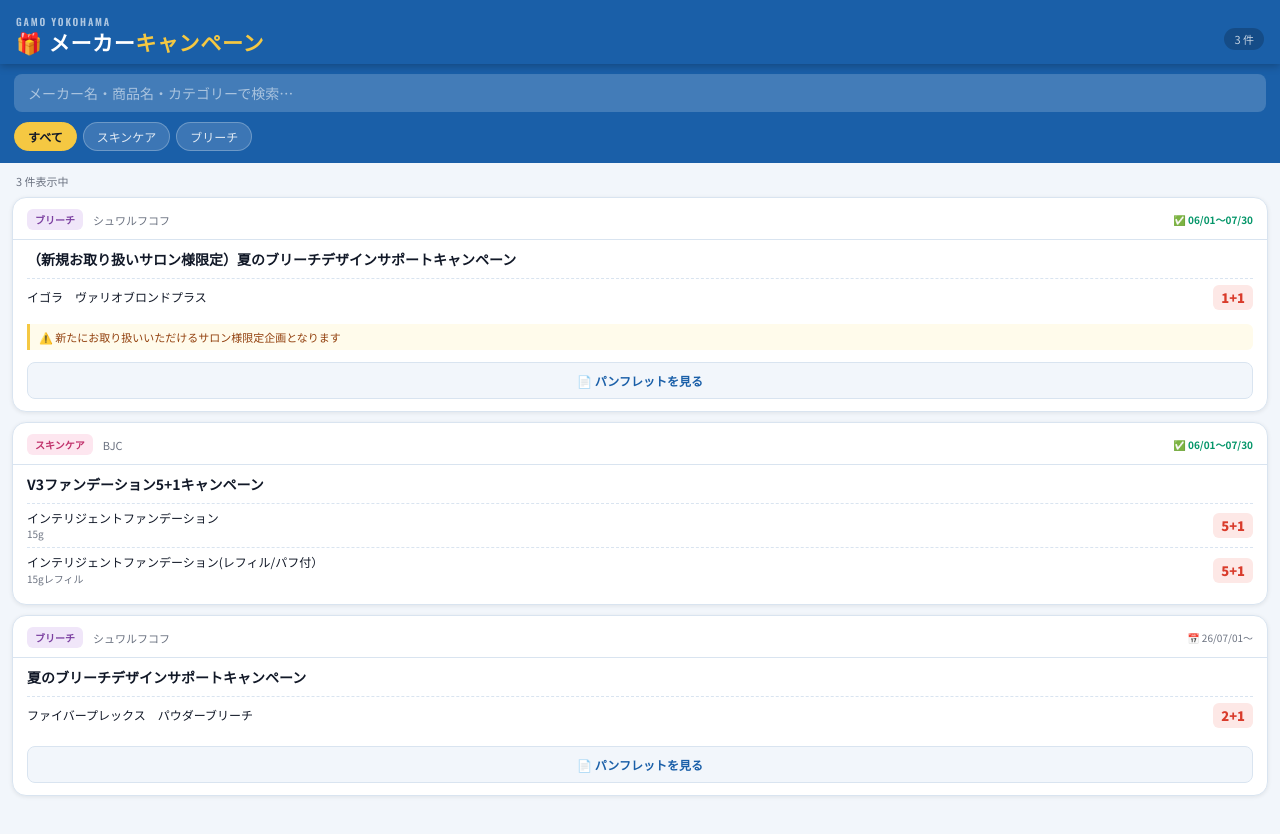
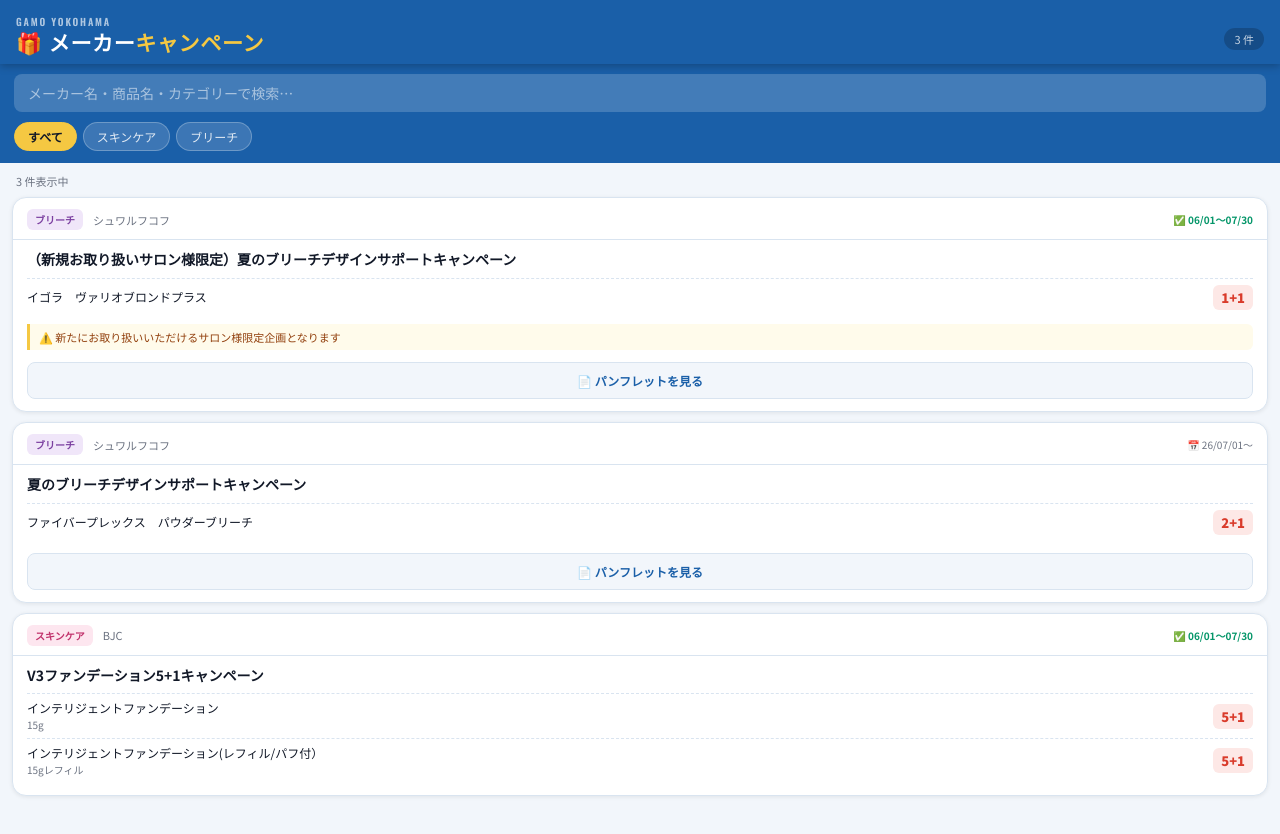
Before and after one commit to gamoyokohama-collab/campaign, a plain HTML site: page index.html in a window 1280 px wide. Drawn offline with nearby package versions, Linux system fonts and the light colour scheme.

Commit message:
Update index.html

```diff
--- a/index.html
+++ b/index.html
@@ -551,19 +551,22 @@ async function fetchFromGAS() {
 async function init() {
   let rawData = null;
 
-  if (GAS_URL !== 'YOUR_CAMPAIGN_GAS_URL_HERE') {
+  if (GAS_URL !== 'https://script.google.com/macros/s/AKfycbyTcoGfyfZvPzEQ5m5PkVp_4sBBXKYA8NvZyUzJR_G8NkEx3YblSBKUSKy5ubU4awZRgA/exec') {
     try { rawData = await fetchFromGAS(); } catch(e) {}
   }
   if (!rawData) rawData = FALLBACK_DATA;
 
-  allCampaigns = groupCampaigns(rawData);
+  // 終了済みを除外
+  const grouped = groupCampaigns(rawData);
+  allCampaigns = grouped.filter(c => getPeriodStatus(c.start, c.end) !== 'expired');
 
-  // 期間順（終了済みを末尾に）
+  // メーカーコード順 → 同一コード内は終了間近を先頭に
   allCampaigns.sort((a, b) => {
-    const sa = getPeriodStatus(a.start, a.end);
-    const sb = getPeriodStatus(b.start, b.end);
-    const order = { 'ending-soon':0, 'active-now':1, 'upcoming':2, 'expired':3 };
-    return (order[sa]||9) - (order[sb]||9);
+    const codeA = parseInt(a.makerCode) || 0;
+    const codeB = parseInt(b.makerCode) || 0;
+    if (codeA !== codeB) return codeA - codeB;
+    const statusOrder = { 'ending-soon':0, 'active-now':1, 'upcoming':2 };
+    return (statusOrder[getPeriodStatus(a.start, a.end)]||9) - (statusOrder[getPeriodStatus(b.start, b.end)]||9);
   });
 
   document.getElementById('total-count').textContent = allCampaigns.length + ' 件';
```
